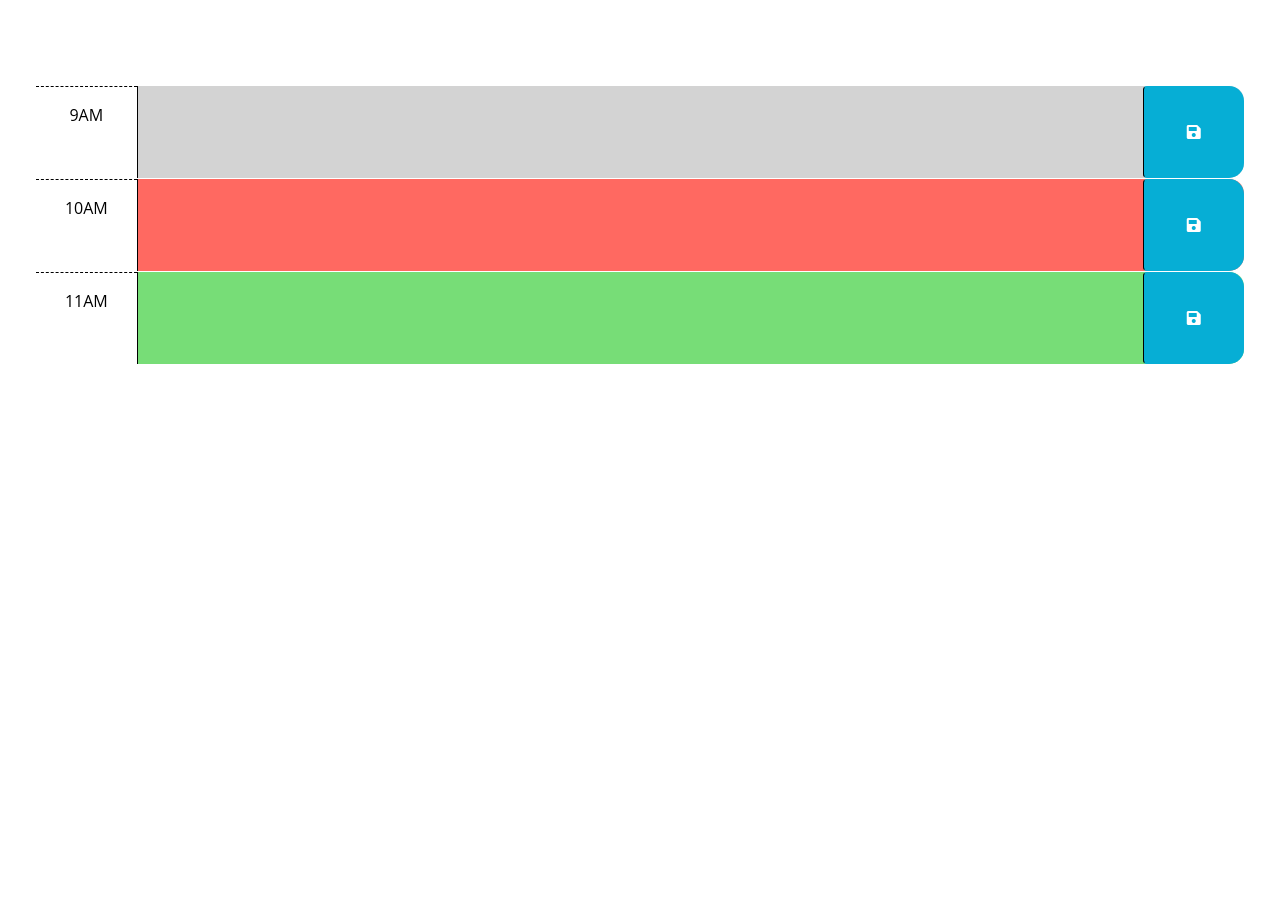
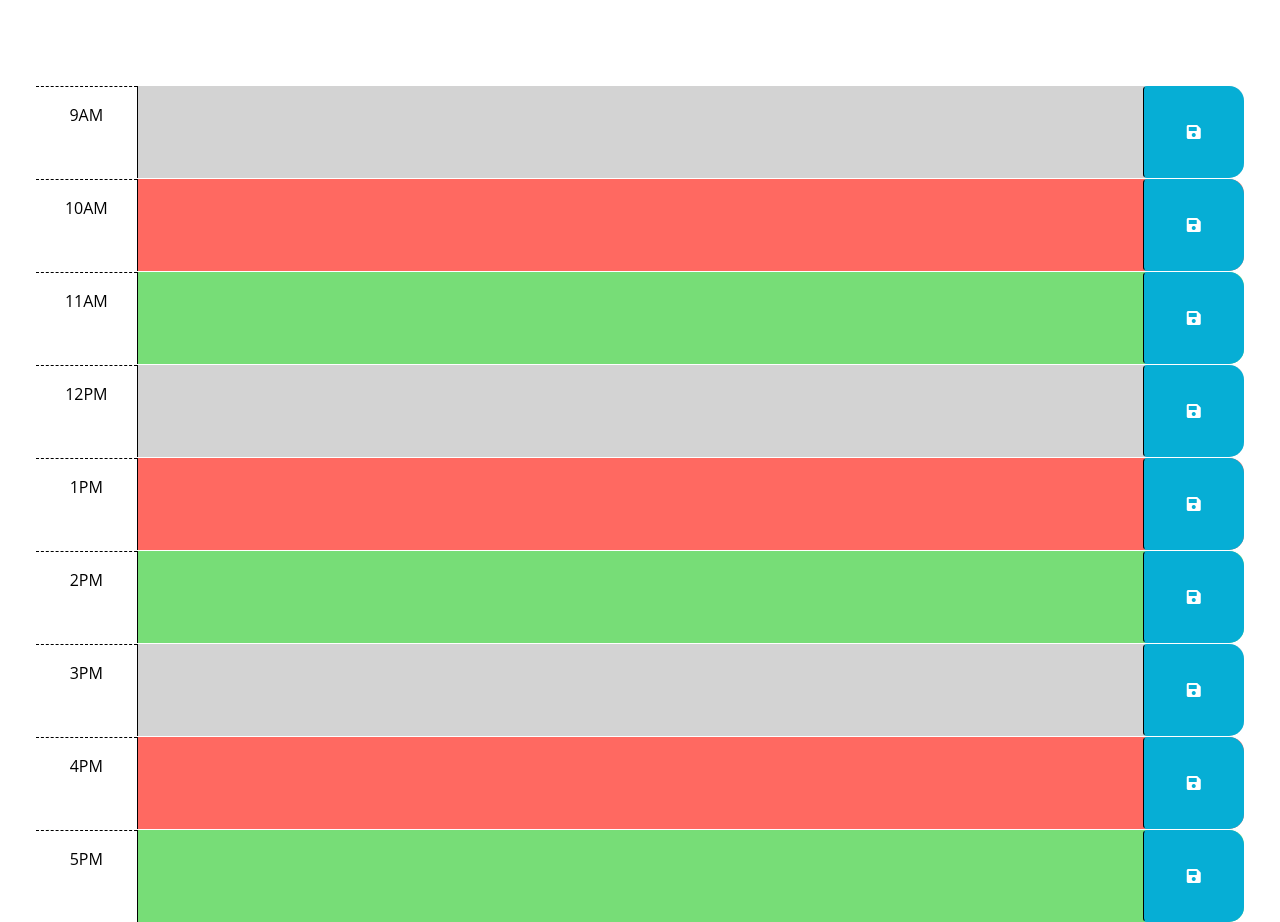
Before and after one commit to ExecutorKarthan/Work-Day-Scheduler, a plain HTML site: page Develop/index.html in a window 1280 px wide. Shown: the part 166-1088 px from the top of the page. Before the commit the page ends 800 px from the top, so only its background shows below. Drawn offline with nearby package versions, Linux system fonts and the light colour scheme.

Commit message:
Finished HTML and began Script work -Copied HTML to make a row for each hour -Wrote a function to respond to save button -Adjusted function to save data to local storage

```diff
--- a/Develop/index.html
+++ b/Develop/index.html
@@ -31,26 +31,16 @@
       <p id="currentDay" class="lead"></p>
     </header>
     <div class="container-fluid px-5">
-      <!-- Use class for "past", "present", and "future" to apply styles to the
-        time-block divs accordingly. The javascript will need to do this by
-        adding/removing these classes on each div by comparing the hour in the
-        id to the current hour. The html provided below is meant to be an example
-        demonstrating how the css provided can be leveraged to create the
-        desired layout and colors. The html below should be removed or updated
-        in the finished product. Remember to delete this comment once the
-        code is implemented.
-        -->
 
-      <!-- Example of a past time block. The "past" class adds a gray background color. -->
       <div id="hour-9" class="row time-block past">
         <div class="col-2 col-md-1 hour text-center py-3">9AM</div>
-        <textarea class="col-8 col-md-10 description" rows="3"> </textarea>
+        <textarea class="col-8 col-md-10 description" rows="3"></textarea>
         <button class="btn saveBtn col-2 col-md-1" aria-label="save">
           <i class="fas fa-save" aria-hidden="true"></i>
         </button>
       </div>
 
-      <!-- Example of a present time block. The "present" class adds a red background color. -->
+
       <div id="hour-10" class="row time-block present">
         <div class="col-2 col-md-1 hour text-center py-3">10AM</div>
         <textarea class="col-8 col-md-10 description" rows="3"> </textarea>
@@ -59,9 +49,62 @@
         </button>
       </div>
 
-      <!-- Example of a future time block. The "future" class adds a green background color. -->
+
       <div id="hour-11" class="row time-block future">
         <div class="col-2 col-md-1 hour text-center py-3">11AM</div>
+        <textarea class="col-8 col-md-10 description" rows="3"> </textarea>
+        <button class="btn saveBtn col-2 col-md-1" aria-label="save">
+          <i class="fas fa-save" aria-hidden="true"></i>
+        </button>
+      </div>
+
+
+      <div id="hour-12" class="row time-block past">
+        <div class="col-2 col-md-1 hour text-center py-3">12PM</div>
+        <textarea class="col-8 col-md-10 description" rows="3" ></textarea>
+        <button class="btn saveBtn col-2 col-md-1" aria-label="save">
+          <i class="fas fa-save" aria-hidden="true"></i>
+        </button>
+      </div>
+
+
+      <div id="hour-13" class="row time-block present">
+        <div class="col-2 col-md-1 hour text-center py-3">1PM</div>
+        <textarea class="col-8 col-md-10 description" rows="3"> </textarea>
+        <button class="btn saveBtn col-2 col-md-1" aria-label="save">
+          <i class="fas fa-save" aria-hidden="true"></i>
+        </button>
+      </div>
+
+
+      <div id="hour-14" class="row time-block future">
+        <div class="col-2 col-md-1 hour text-center py-3">2PM</div>
+        <textarea class="col-8 col-md-10 description" rows="3"> </textarea>
+        <button class="btn saveBtn col-2 col-md-1" aria-label="save">
+          <i class="fas fa-save" aria-hidden="true"></i>
+        </button>
+      </div>
+
+
+      <div id="hour-15" class="row time-block past">
+        <div class="col-2 col-md-1 hour text-center py-3">3PM</div>
+        <textarea class="col-8 col-md-10 description" rows="3"> </textarea>
+        <button class="btn saveBtn col-2 col-md-1" aria-label="save">
+          <i class="fas fa-save" aria-hidden="true"></i>
+        </button>
+      </div>
+
+
+      <div id="hour-16" class="row time-block present">
+        <div class="col-2 col-md-1 hour text-center py-3">4PM</div>
+        <textarea class="col-8 col-md-10 description" rows="3"> </textarea>
+        <button class="btn saveBtn col-2 col-md-1" aria-label="save">
+          <i class="fas fa-save" aria-hidden="true"></i>
+        </button>
+      </div>
+
+      <div id="hour-17" class="row time-block future">
+        <div class="col-2 col-md-1 hour text-center py-3">5PM</div>
         <textarea class="col-8 col-md-10 description" rows="3"> </textarea>
         <button class="btn saveBtn col-2 col-md-1" aria-label="save">
           <i class="fas fa-save" aria-hidden="true"></i>
--- a/Develop/script.js
+++ b/Develop/script.js
@@ -2,6 +2,16 @@
 // the code isn't run until the browser has finished rendering all the elements
 // in the html.
 $(function () {
+    document.addEventListener("click", function (event) {
+      var hourID = event.target.parentElement.parentElement.getAttribute("id")
+      var hourRow = $("#"+hourID).children()
+      var id = hourRow[0].getAttribute("class");
+      var actionItems = $(hourRow[1]).val();
+      localStorage.setItem(id, actionItems)
+      var test = localStorage.getItem(id)
+      console.log(test)
+    });
+
   // TODO: Add a listener for click events on the save button. This code should
   // use the id in the containing time-block as a key to save the user input in
   // local storage. HINT: What does `this` reference in the click listener
```
Also changed, not shown: Criteria.txt (added).
